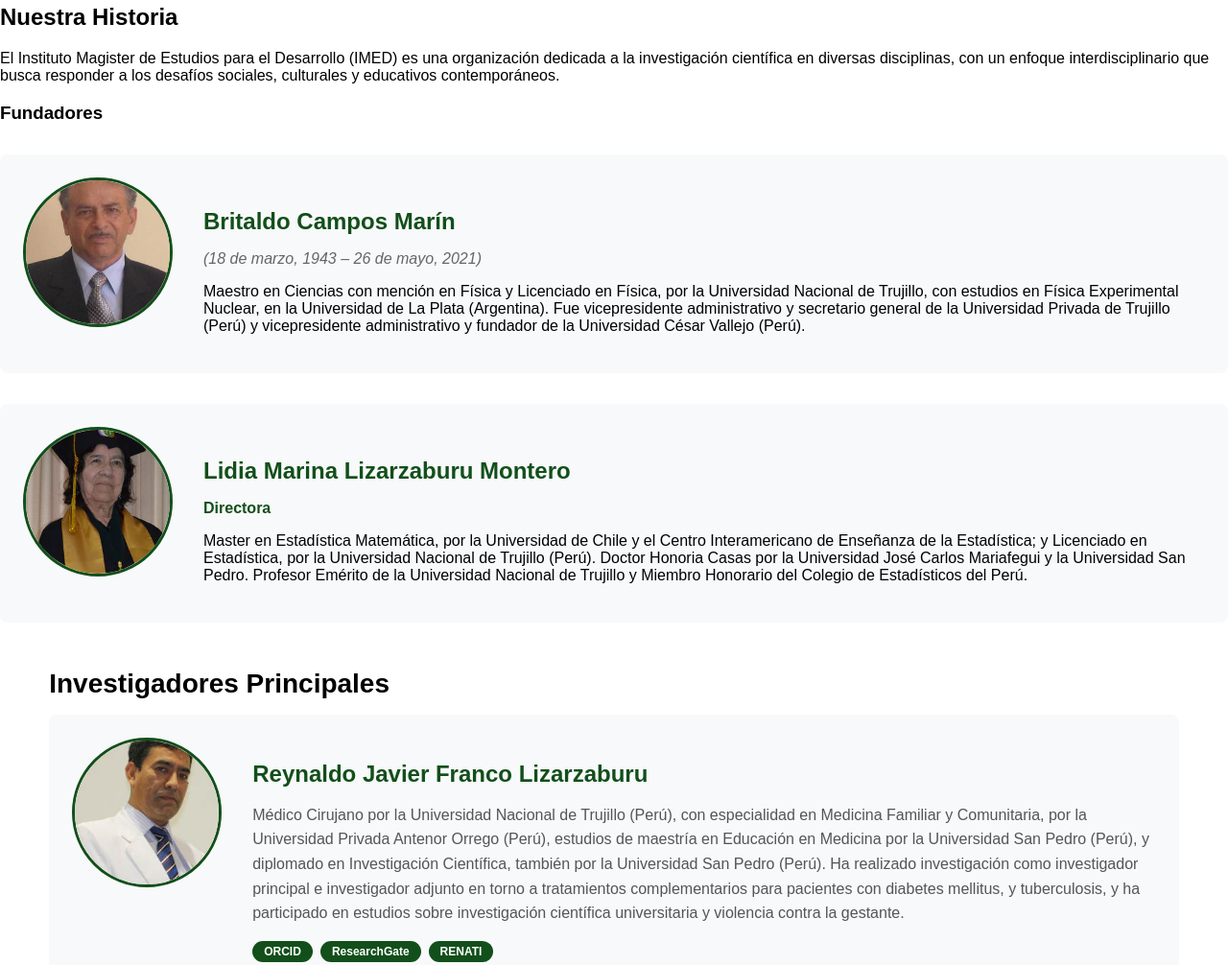
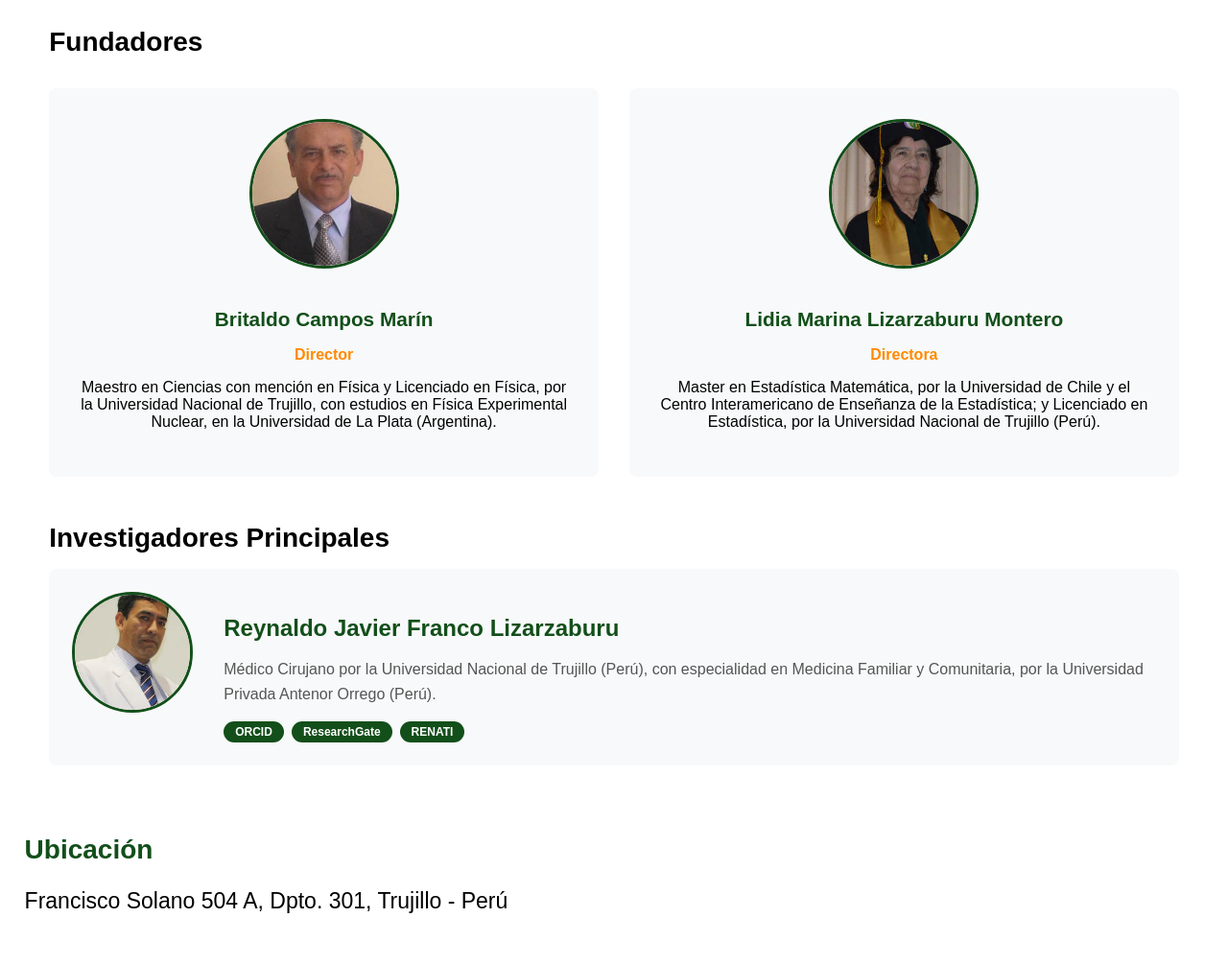
Before and after one commit to Instituto-Magister/instituto-magister.github.io, a plain HTML site: page sobre-nosotros.html in a window 1280 px wide. Shown: the part 358-1364 px from the top of the page at 96% size. Drawn offline with Linux system fonts and the light colour scheme; files whose address does not match are found by name.

Commit message:
Update sobre-nosotros.html

```diff
--- a/sobre-nosotros.html
+++ b/sobre-nosotros.html
@@ -152,54 +152,75 @@
       margin-bottom: 16px;
     }
 
-    .columnas-fundadores {
-      display: flex;
-      gap: 32px;
-      margin-top: 24px;
+    /* NUEVOS ESTILOS PARA FUNDADORES (uno al lado del otro) */
+    .fundadores-grid {
+      display: grid;
+      grid-template-columns: repeat(2, 1fr);
+      gap: 2rem;
+      margin-top: 2rem;
     }
 
-    .columna-fundador {
-      flex: 1;
+    .fundador-card {
       background-color: #f8f9fa;
-      padding: 24px;
+      padding: 2rem;
+      border-radius: 8px;
+      text-align: center;
+    }
+
+    .fundador-imagen img {
+      width: 150px;
+      height: 150px;
+      border-radius: 50%;
+      object-fit: cover;
+      border: 3px solid rgb(18, 79, 26);
+      margin-bottom: 1rem;
+    }
+
+    .fundador-info h3 {
+      color: rgb(18, 79, 26);
+      margin-bottom: 0.5rem;
+      font-size: 1.3rem;
+    }
+
+    .cargo-fundador {
+      color: #ff8a00;
+      font-weight: bold;
+      margin-bottom: 1rem;
+    }
+
+    /* ESTILOS PARA INVESTIGADORES */
+    .investigador-container {
+      display: flex;
+      align-items: flex-start;
+      gap: 2rem;
+      margin-bottom: 3rem;
+      padding: 1.5rem;
+      background-color: #f8f9fa;
       border-radius: 8px;
     }
 
-    .columna-fundador h3 {
-      color: rgb(18, 79, 26);
-      margin-bottom: 12px;
-      font-size: 24px;
+    .investigador-foto img {
+      width: 120px;
+      height: 120px;
+      border-radius: 50%;
+      object-fit: cover;
+      border: 3px solid rgb(18, 79, 26);
     }
 
-    .fecha-fundador {
-      color: #666;
-      font-style: italic;
-      margin-bottom: 16px;
+    .investigador-info {
+      flex: 1;
     }
 
-    .cargo-fundador {
+    .investigador-info h3 {
       color: rgb(18, 79, 26);
-      font-weight: bold;
-      margin-bottom: 16px;
+      margin-bottom: 0.5rem;
+      font-size: 1.5rem;
     }
 
-    .grid-investigadores {
-      display: grid;
-      grid-template-columns: repeat(auto-fit, minmax(350px, 1fr));
-      gap: 24px;
-      margin-top: 24px;
-    }
-
-    .caja-investigador {
-      background-color: #f8f9fa;
-      padding: 20px;
-      border-radius: 8px;
-    }
-
-    .caja-investigador h3 {
-      color: rgb(18, 79, 26);
-      margin-bottom: 12px;
-      font-size: 22px;
+    .investigador-info p {
+      color: #555;
+      line-height: 1.6;
+      margin-bottom: 1rem;
     }
 
     .badges {
@@ -251,12 +272,19 @@
         flex-direction: column;
       }
 
-      .columnas-fundadores {
-        flex-direction: column;
+      .fundadores-grid {
+        grid-template-columns: 1fr;
       }
 
-      .grid-investigadores {
-        grid-template-columns: 1fr;
+      .investigador-container {
+        flex-direction: column;
+        text-align: center;
+        gap: 1rem;
+      }
+
+      .investigador-foto img {
+        width: 100px;
+        height: 100px;
       }
     }
   </style>
@@ -271,7 +299,7 @@
       <ul class="menu-horizontal">
         <li><a href="index.html">Inicio</a></li>
         <li><a href="investigacion.html">Investigación</a></li>
-        <li><a href="nosotros.html" class="active">Sobre nosotros</a></li>
+        <li><a href="sobre-nosotros.html" class="active">Sobre nosotros</a></li>
         <li><a href="publicaciones.html">Publicaciones</a></li>
         <li><a href="magister-science-journal.html">Magister Science Journal</a></li>
         <li class="menu-servicios">
@@ -292,39 +320,40 @@
     <p>El <strong>Instituto Magister de Estudios para el Desarrollo</strong> (IMED) es una organización dedicada a la investigación científica en diversas disciplinas, con un enfoque interdisciplinario que busca responder a los desafíos sociales, culturales y educativos contemporáneos.</p>
   </div>
 
-  <section class="content-section">
+  <section class="seccion-fundadores">
     <div class="container">
-        <div class="text-content">
-            <h2>Nuestra Historia</h2>
-            <p>El Instituto Magister de Estudios para el Desarrollo (IMED) es una organización dedicada a la investigación científica en diversas disciplinas, con un enfoque interdisciplinario que busca responder a los desafíos sociales, culturales y educativos contemporáneos.</p>
+      <h2 class="subtitulo-negro">Fundadores</h2>
 
-            <h3>Fundadores</h3>
-
-            <div class="fundador-container">
-                <div class="fundador-foto">
+      <div class="fundadores-grid">
+        <!-- Fundador 1 -->
+        <div class="fundador-card">
+          <div class="fundador-imagen">
             <img src="assets/img/fundador1.jpg" alt="Britaldo Campos Marín">
           </div>
           <div class="fundador-info">
-                    <h4>Britaldo Campos Marín</h4>
-                    <p class="fecha">(18 de marzo, 1943 – 26 de mayo, 2021)</p>
-                    <p>Maestro en Ciencias con mención en Física y Licenciado en Física, por la Universidad Nacional de Trujillo, con estudios en Física Experimental Nuclear, en la Universidad de La Plata (Argentina). Fue vicepresidente administrativo y secretario general de la Universidad Privada de Trujillo (Perú) y vicepresidente administrativo y fundador de la Universidad César Vallejo (Perú).</p>
+            <h3>Britaldo Campos Marín</h3>
+            <p class="cargo-fundador">Director</p>
+            <p>Maestro en Ciencias con mención en Física y Licenciado en Física, por la Universidad Nacional de Trujillo, con estudios en Física Experimental Nuclear, en la Universidad de La Plata (Argentina).</p>
           </div>
         </div>
 
-            <div class="fundador-container">
-                <div class="fundador-foto">
+        <!-- Fundador 2 -->
+        <div class="fundador-card">
+          <div class="fundador-imagen">
             <img src="assets/img/fundador2.jpg" alt="Lidia Marina Lizarzaburu Montero">
           </div>
           <div class="fundador-info">
-                    <h4>Lidia Marina Lizarzaburu Montero</h4>
-                    <p class="cargo"><strong>Directora</strong></p>
-                    <p>Master en Estadística Matemática, por la Universidad de Chile y el Centro Interamericano de Enseñanza de la Estadística; y Licenciado en Estadística, por la Universidad Nacional de Trujillo (Perú). Doctor Honoria Casas por la Universidad José Carlos Mariafegui y la Universidad San Pedro. Profesor Emérito de la Universidad Nacional de Trujillo y Miembro Honorario del Colegio de Estadísticos del Perú.</p>
+            <h3>Lidia Marina Lizarzaburu Montero</h3>
+            <p class="cargo-fundador">Directora</p>
+            <p>Master en Estadística Matemática, por la Universidad de Chile y el Centro Interamericano de Enseñanza de la Estadística; y Licenciado en Estadística, por la Universidad Nacional de Trujillo (Perú).</p>
           </div>
         </div>
       </div>
     </div>
   </section>
+
   <section class="seccion-investigadores">
+    <div class="container">
       <h2 class="subtitulo-negro">Investigadores Principales</h2>
 
       <!-- Investigador 1 -->
@@ -334,7 +363,7 @@
         </div>
         <div class="investigador-info">
           <h3>Reynaldo Javier Franco Lizarzaburu</h3>
-            <p>Médico Cirujano por la Universidad Nacional de Trujillo (Perú), con especialidad en Medicina Familiar y Comunitaria, por la Universidad Privada Antenor Orrego (Perú), estudios de maestría en Educación en Medicina por la Universidad San Pedro (Perú), y diplomado en Investigación Científica, también por la Universidad San Pedro (Perú). Ha realizado investigación como investigador principal e investigador adjunto en torno a tratamientos complementarios para pacientes con diabetes mellitus, y tuberculosis, y ha participado en estudios sobre investigación científica universitaria y violencia contra la gestante.</p>
+          <p>Médico Cirujano por la Universidad Nacional de Trujillo (Perú), con especialidad en Medicina Familiar y Comunitaria, por la Universidad Privada Antenor Orrego (Perú).</p>
           <div class="badges">
             <span class="badge">ORCID</span>
             <span class="badge">ResearchGate</span>
@@ -343,64 +372,11 @@
         </div>
       </div>
 
-    <!-- Investigador 2 -->
-    <div class="investigador-container">
-        <div class="investigador-foto">
-            <img src="assets/img/docente2.jpg" alt="Bárbara Eliana Coaguila Mitta">
-        </div>
-        <div class="investigador-info">
-            <h3>Bárbara Eliana Coaguila Mitta</h3>
-            <p>Doctora en Ciencias de la Educación (Perú), por la Universidad Nacional de San Agustín (Perú), magíster en Docencia Superior y Gestión Educativa, por la Universidad César Vallejo (Perú), y Asistenta Social, por la Universidad Nacional de San Agustín (Perú). Es profesora asociada de la Escuela Profesional de Trabajo Social de la Universidad Nacional de San Agustín. Ha desarrollado investigación respecto de la comunidad en entornos urbanos y rurales.</p>
-            <div class="badges">
-                <span class="badge">ORCID</span>
-            </div>
-        </div>
-    </div>
+      <!-- Los demás investigadores aquí (mantén el mismo formato) -->
 
-    <!-- Investigador 3 -->
-    <div class="investigador-container">
-        <div class="investigador-foto">
-            <img src="assets/img/docente3.jpg" alt="Areliz Irma Colque Jara">
-        </div>
-        <div class="investigador-info">
-            <h3>Areliz Irma Colque Jara</h3>
-            <p>Doctora en Administración, por la Universidad Privada de Tacna (Perú), magíster en Psicología Educativa, por la Universidad César Vallejo (Perú), magíster en Docencia Universitaria y Gestión Educativa, por la Universidad Privada de Tacna (Perú), y Psicóloga, por la Universidad Nacional de San Agustín (Perú). Fundadora de la Escuela Académica de Psicología de la Universidad José Carlos Mariátegui (Perú), ha ejercido como coordinadora de la Escuela de Posgrado, y docente de posgrado y pregrado de la misma universidad.</p>
-            <div class="badges">
-                <span class="badge">ORCID</span>
-            </div>
-        </div>
-    </div>
-
-    <!-- Investigador 4 -->
-    <div class="investigador-container">
-        <div class="investigador-foto">
-            <img src="assets/img/docente4.jpg" alt="Oscar Alberto Granados Maldonado">
-        </div>
-        <div class="investigador-info">
-            <h3>Oscar Alberto Granados Maldonado</h3>
-            <p>Doctor en Administración, por la Universidad Privada de Tacna (Perú), magíster en Docencia Universitaria y Gestión Educativa, por la Universidad Privada de Tacna (Perú), y Médico Veterinario, por la Universidad Nacional del Altiplano. En la gestión pública, ha sido Director Ejecutivo del Servicio Nacional de Sanidad Agraria (Senasa, Perú) en las regiones de Cusco y Moquegua. Ha ejercido la docencia en la Universidad José Carlos Mariátegui y en la Universidad Alas Peruanas.</p>
-            <div class="badges">
-                <span class="badge">ORCID</span>
-            </div>
-        </div>
-    </div>
-
-    <!-- Investigador 5 -->
-    <div class="investigador-container">
-        <div class="investigador-foto">
-            <img src="assets/img/docente5.jpg" alt="William B. Campos Lizarzaburu">
-        </div>
-        <div class="investigador-info">
-            <h3>William B. Campos Lizarzaburu</h3>
-            <p>Doctor en Administración Magister en Docencia Universitaria y Gestión Educativa, por la Universidad Privada de Tacna (Perú), y Bachiller en Humanidades con mención en Lingüística y Literatura, por la Pontificia Universidad Católica del Perú, con estudios doctorales en Administración, por la Universidad Privada de Tacna (Perú). Ha ejercido docencia en las escuelas de posgrado de la Universidad San Pedro (Perú) y de la Universidad José Carlos Mariátegui (Perú), y ha sido ponente en el Programa de Capacitación en Investigación Científica de la Universidad San Pedro (Perú). Ha desarrollado amplios intereses de investigación.</p>
-            <div class="badges">
-                <span class="badge">ORCID</span>
-                <span class="badge">Academia.edu</span>
-                <span class="badge">ResearchGate</span>
-            </div>
-        </div>
     </div>
   </section>
+
   <div class="contenido-principal">
     <div class="contenido-flex">
       <div class="bloque">
```
Lines whose indentation alone changed are shown as unchanged.
